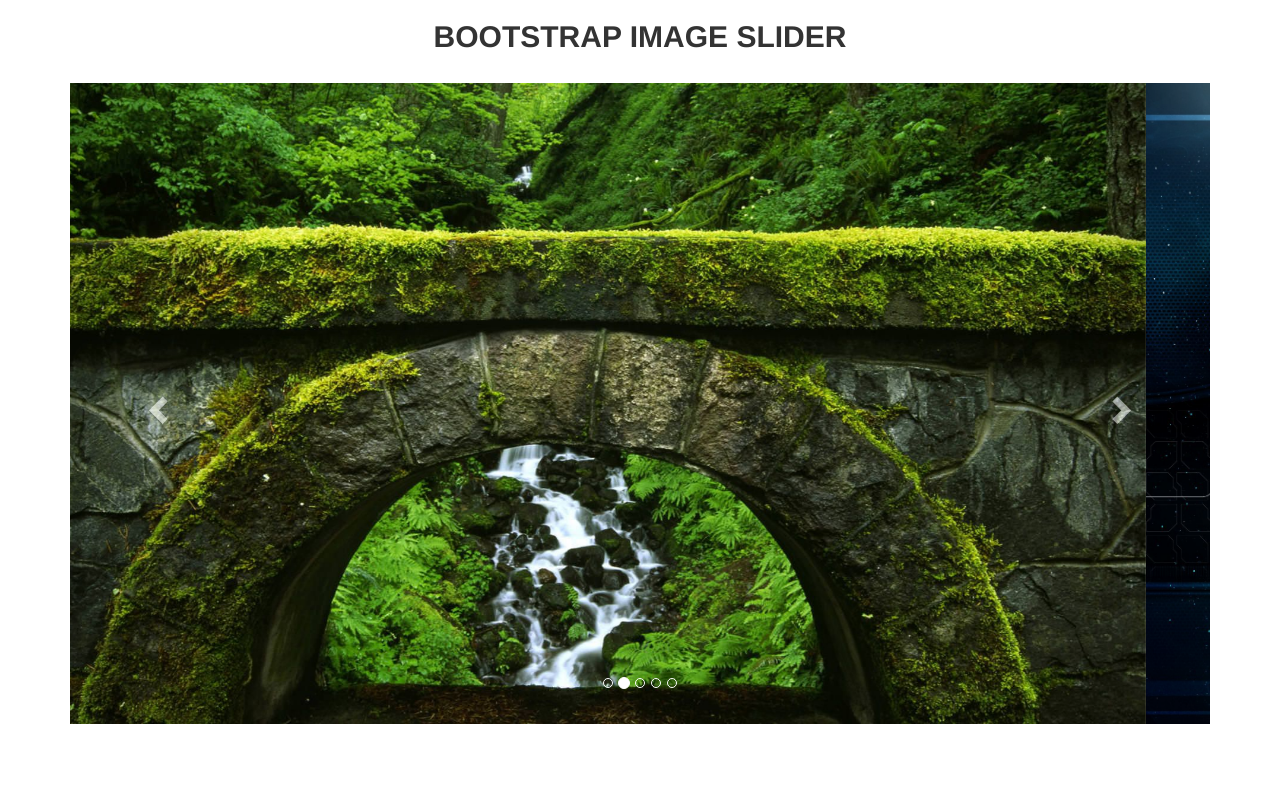
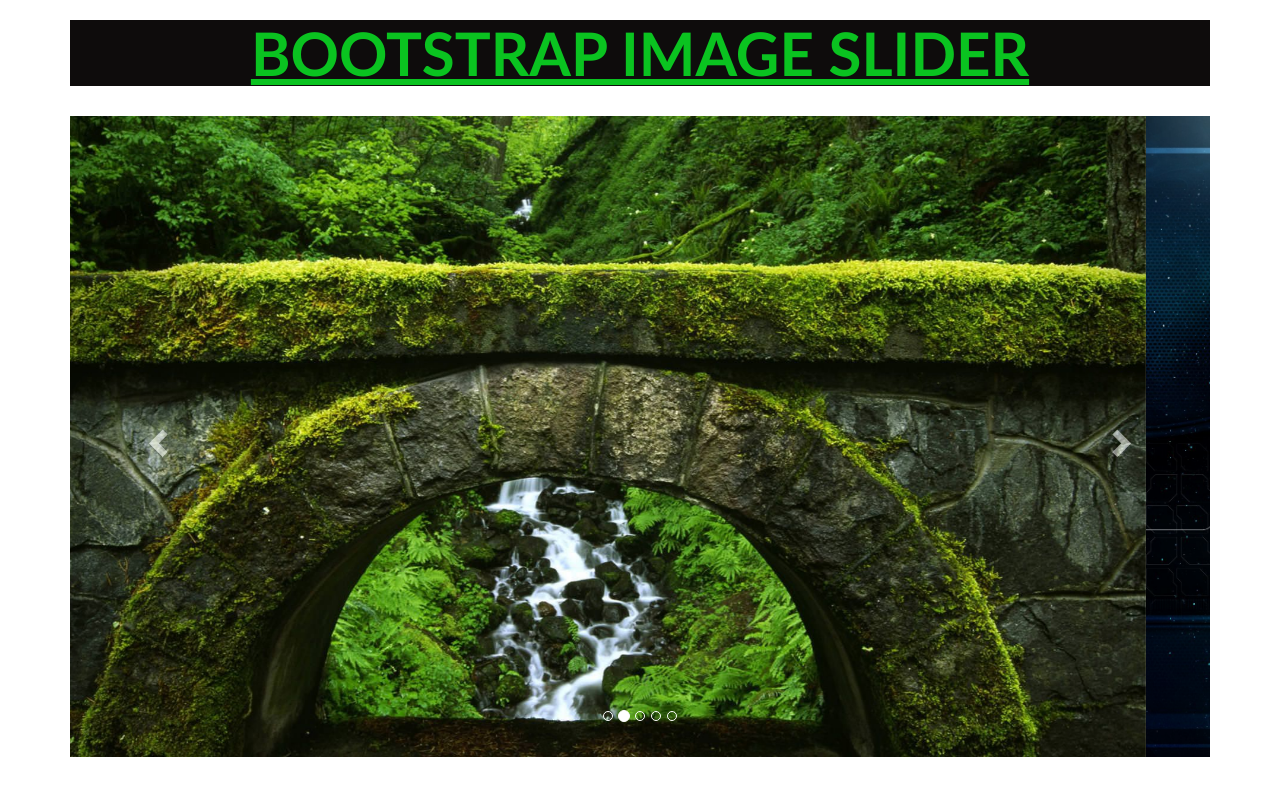
Before and after one commit to harman0268/ST_2_VIVA, a plain HTML site: page index.html in a window 1280 px wide. Drawn offline with nearby package versions, Linux system fonts and the light colour scheme.

Commit message:
eigth  commit

```diff
--- a/index.html
+++ b/index.html
@@ -11,7 +11,7 @@
 <body>
 
 <div class="container">
-  <h2><p style="text-align:center;"><b>BOOTSTRAP IMAGE SLIDER</b></p></h2>
+  <h2><p style="text-align:center; color: rgb(10, 195, 32);font-size: 60px;font-family: 'Gill Sans', 'Trebuchet MS', sans-serif;background-color: rgb(14, 12, 12);"><b><u>BOOTSTRAP IMAGE SLIDER</u></b></p></h2>
   <br>
   <div id="myCarousel" class="carousel slide" data-ride="carousel">
     <!-- Indicators -->
@@ -24,6 +24,7 @@
     </ol>
 
     <!-- Wrapper for slides -->
+
     <div class="carousel-inner">
       <div class="item active">
         <img src="wp11155844-natural-bridge-wallpapers.jpg" alt="nature" style="width:100%;">
```
